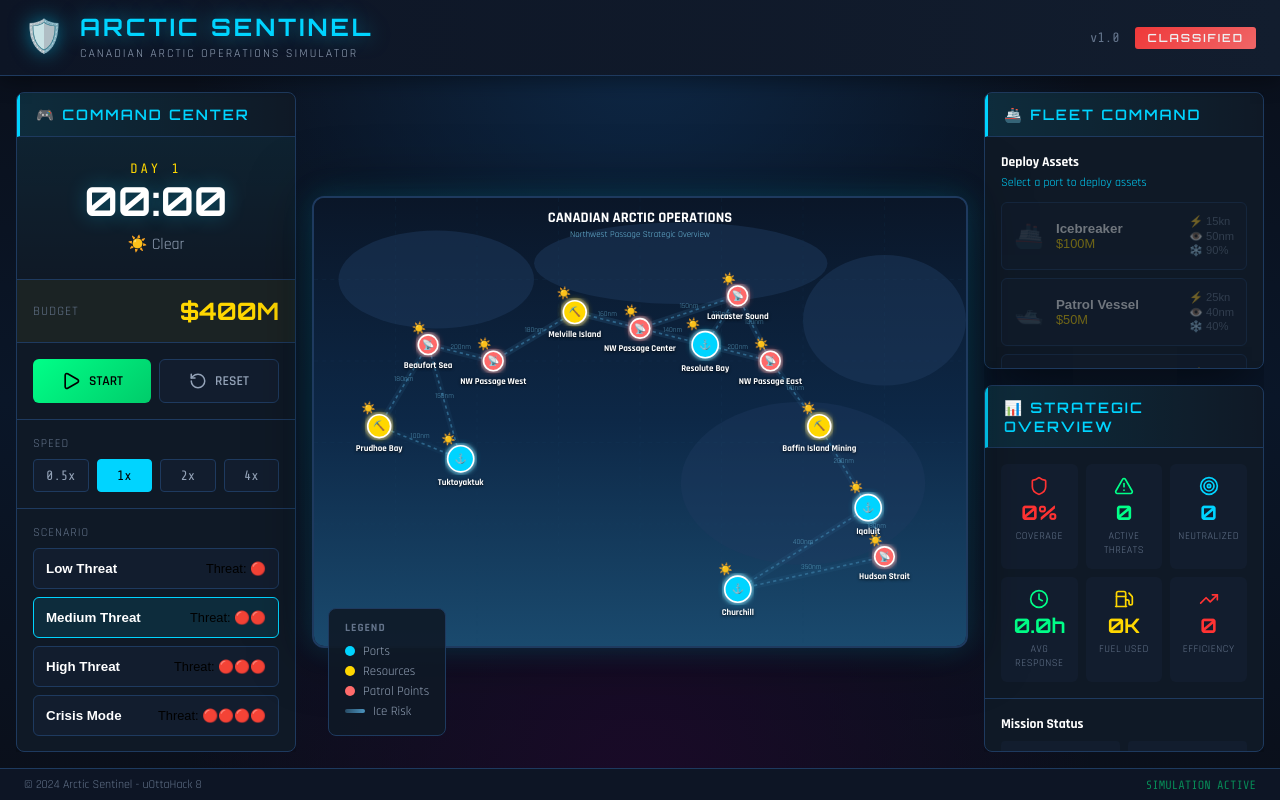
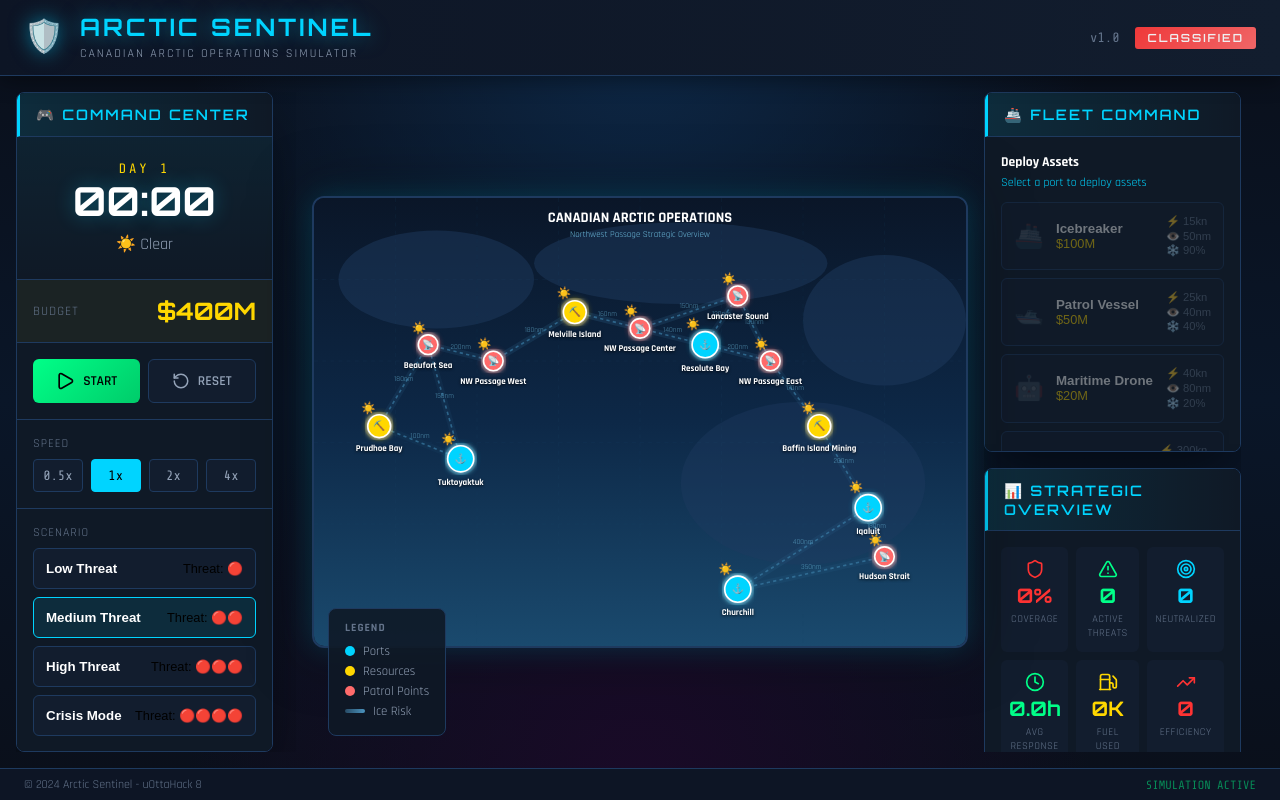
Before and after one commit to BradleyNgu/uOttaHack-8, a React (Vite) app: page / in a window 1280 px wide. Built offline with nearby package versions, Linux system fonts and the light colour scheme.

Commit message:
fixing scrolling and button selection

```diff
--- a/src/App.css
+++ b/src/App.css
@@ -136,12 +136,15 @@ body {
 
 .left-panel,
 .right-panel {
-  width: 320px;
+  width: 340px;
   flex-shrink: 0;
   display: flex;
   flex-direction: column;
   gap: 1rem;
   overflow-y: auto;
+  overflow-x: hidden;
+  padding-right: 8px;
+  scrollbar-gutter: stable;
 }
 
 .right-panel-content {
@@ -149,6 +152,8 @@ body {
   flex-direction: column;
   gap: 1rem;
   overflow-y: auto;
+  overflow-x: hidden;
+  height: 100%;
 }
 
 .center-panel {
@@ -209,8 +214,10 @@ body {
   background: var(--bg-panel);
   border: 1px solid var(--border-color);
   border-radius: 8px;
-  overflow: hidden;
+  overflow-y: auto;
+  overflow-x: hidden;
   box-shadow: var(--shadow-lg);
+  max-height: calc(100vh - 140px);
 }
 
 .time-display {
@@ -570,8 +577,11 @@ body {
   background: var(--bg-panel);
   border: 1px solid var(--border-color);
   border-radius: 8px;
-  overflow: hidden;
+  overflow-y: auto;
+  overflow-x: hidden;
   box-shadow: var(--shadow-lg);
+  max-height: 45vh;
+  flex-shrink: 0;
 }
 
 .add-assets {
@@ -854,8 +864,11 @@ body {
   background: var(--bg-panel);
   border: 1px solid var(--border-color);
   border-radius: 8px;
-  overflow: hidden;
+  overflow-y: auto;
+  overflow-x: hidden;
   box-shadow: var(--shadow-lg);
+  flex: 1;
+  min-height: 300px;
 }
 
 .metrics-grid {
@@ -1120,21 +1133,29 @@ body {
    ============================================ */
 
 ::-webkit-scrollbar {
-  width: 6px;
-  height: 6px;
+  width: 10px;
+  height: 10px;
 }
 
 ::-webkit-scrollbar-track {
   background: var(--bg-secondary);
+  border-radius: 5px;
 }
 
 ::-webkit-scrollbar-thumb {
-  background: var(--border-color);
-  border-radius: 3px;
+  background: linear-gradient(180deg, #2a4a6e, #1e3a5f);
+  border-radius: 5px;
+  border: 2px solid var(--bg-secondary);
 }
 
 ::-webkit-scrollbar-thumb:hover {
-  background: var(--accent-cyan);
+  background: linear-gradient(180deg, var(--accent-cyan), #1e5a8f);
+}
+
+/* Firefox scrollbar */
+* {
+  scrollbar-width: auto;
+  scrollbar-color: #2a4a6e var(--bg-secondary);
 }
 
 /* ============================================
--- a/src/components/ArcticMap.jsx
+++ b/src/components/ArcticMap.jsx
@@ -16,7 +16,7 @@ const NODE_SIZES = {
 };
 
 export default function ArcticMap() {
-  const canvasRef = useRef(null);
+  const svgRef = useRef(null);
   const [hoveredNode, setHoveredNode] = useState(null);
   const [mousePos, setMousePos] = useState({ x: 0, y: 0 });
 
@@ -32,53 +32,51 @@ export default function ArcticMap() {
     isRunning,
   } = useGameStore();
 
-  const handleCanvasClick = (e) => {
-    const rect = e.target.getBoundingClientRect();
-    const x = e.clientX - rect.left;
-    const y = e.clientY - rect.top;
+  // Convert screen coordinates to SVG viewBox coordinates
+  const screenToSVG = (e) => {
+    const svg = svgRef.current;
+    if (!svg) return { x: 0, y: 0 };
 
-    // Check if clicked on a node
-    for (const [nodeId, node] of Object.entries(NODES)) {
-      const dist = Math.sqrt((x - node.x) ** 2 + (y - node.y) ** 2);
-      if (dist < NODE_SIZES[node.type] + 5) {
-        if (selectedAssetId) {
-          moveAsset(selectedAssetId, nodeId);
-        } else {
-          selectNode(nodeId);
-        }
-        return;
-      }
+    const rect = svg.getBoundingClientRect();
+    const scaleX = 800 / rect.width;  // viewBox width / actual width
+    const scaleY = 550 / rect.height; // viewBox height / actual height
+
+    const x = (e.clientX - rect.left) * scaleX;
+    const y = (e.clientY - rect.top) * scaleY;
+
+    return { x, y };
+  };
+
+  const handleNodeClick = (e, nodeId) => {
+    e.stopPropagation();
+    if (selectedAssetId) {
+      moveAsset(selectedAssetId, nodeId);
+    } else {
+      selectNode(nodeId);
     }
+  };
 
-    // Check if clicked on an asset
-    for (const asset of assets) {
-      const node = NODES[asset.position];
-      if (!node) continue;
+  const handleAssetClick = (e, assetId) => {
+    e.stopPropagation();
+    selectAsset(assetId);
+  };
 
-      const assetX = node.x + 20;
-      const assetY = node.y;
-      const dist = Math.sqrt((x - assetX) ** 2 + (y - assetY) ** 2);
-
-      if (dist < 15) {
-        selectAsset(asset.id);
-        return;
-      }
+  const handleBackgroundClick = (e) => {
+    // Only deselect if clicking on background, not on nodes/assets
+    if (e.target.tagName === 'rect' || e.target.tagName === 'svg') {
+      selectNode(null);
+      selectAsset(null);
     }
-
-    selectNode(null);
-    selectAsset(null);
   };
 
   const handleMouseMove = (e) => {
-    const rect = e.target.getBoundingClientRect();
-    const x = e.clientX - rect.left;
-    const y = e.clientY - rect.top;
-    setMousePos({ x, y });
+    const { x, y } = screenToSVG(e);
+    setMousePos({ x: e.clientX, y: e.clientY }); // Keep screen coords for tooltip
 
     // Check for hovered node
     for (const [nodeId, node] of Object.entries(NODES)) {
       const dist = Math.sqrt((x - node.x) ** 2 + (y - node.y) ** 2);
-      if (dist < NODE_SIZES[node.type] + 10) {
+      if (dist < NODE_SIZES[node.type] + 15) {
         setHoveredNode(nodeId);
         return;
       }
@@ -89,9 +87,10 @@ export default function ArcticMap() {
   return (
     <div className="arctic-map-container">
       <svg
+        ref={svgRef}
         className="arctic-map"
         viewBox="0 0 800 550"
-        onClick={handleCanvasClick}
+        onClick={handleBackgroundClick}
         onMouseMove={handleMouseMove}
       >
         {/* Background gradient */}
@@ -231,7 +230,20 @@ export default function ArcticMap() {
           const weatherIcon = WEATHER_CONDITIONS[weather[nodeId]]?.icon || '☀️';
 
           return (
-            <g key={nodeId} style={{ cursor: 'pointer' }}>
+            <g
+              key={nodeId}
+              style={{ cursor: 'pointer' }}
+              onClick={(e) => handleNodeClick(e, nodeId)}
+            >
+              {/* Larger invisible hitbox for easier clicking */}
+              <circle
+                cx={node.x}
+                cy={node.y}
+                r={size + 15}
+                fill="transparent"
+                style={{ cursor: 'pointer' }}
+              />
+
               {/* Selection ring */}
               {isSelected && (
                 <circle
@@ -240,8 +252,9 @@ export default function ArcticMap() {
                   r={size + 8}
                   fill="none"
                   stroke="#00ff88"
-                  strokeWidth="2"
+                  strokeWidth="3"
                   className="pulse-ring"
+                  pointerEvents="none"
                 />
               )}
 
@@ -253,8 +266,9 @@ export default function ArcticMap() {
                   r={size + 6}
                   fill="none"
                   stroke={color}
-                  strokeWidth="1"
-                  opacity="0.5"
+                  strokeWidth="2"
+                  opacity="0.7"
+                  pointerEvents="none"
                 />
               )}
 
@@ -266,6 +280,7 @@ export default function ArcticMap() {
                 fill={color}
                 opacity="0.2"
                 filter="url(#glow)"
+                pointerEvents="none"
               />
 
               {/* Node circle */}
@@ -277,6 +292,7 @@ export default function ArcticMap() {
                 stroke="#ffffff"
                 strokeWidth="2"
                 filter="url(#glow)"
+                pointerEvents="none"
               />
 
               {/* Node icon based on type */}
@@ -286,6 +302,7 @@ export default function ArcticMap() {
                 textAnchor="middle"
                 fontSize="12"
                 fill="#000"
+                pointerEvents="none"
               >
                 {node.type === 'port' ? '⚓' : node.type === 'resource' ? '⛏️' : '📡'}
               </text>
@@ -299,6 +316,7 @@ export default function ArcticMap() {
                 fontSize="11"
                 fontWeight="bold"
                 className="node-label"
+                pointerEvents="none"
               >
                 {node.name}
               </text>
@@ -308,6 +326,7 @@ export default function ArcticMap() {
                 x={node.x - size - 8}
                 y={node.y - size - 4}
                 fontSize="14"
+                pointerEvents="none"
               >
                 {weatherIcon}
               </text>
@@ -367,17 +386,31 @@ export default function ArcticMap() {
           const fuelPercent = (asset.currentFuel / asset.maxFuel) * 100;
 
           return (
-            <g key={asset.id} style={{ cursor: 'pointer' }}>
+            <g
+              key={asset.id}
+              style={{ cursor: 'pointer' }}
+              onClick={(e) => handleAssetClick(e, asset.id)}
+            >
+              {/* Larger invisible hitbox for easier clicking */}
+              <circle
+                cx={assetX}
+                cy={assetY}
+                r="25"
+                fill="transparent"
+                style={{ cursor: 'pointer' }}
+              />
+
               {/* Selection indicator */}
               {isSelected && (
                 <circle
                   cx={assetX}
                   cy={assetY}
-                  r="20"
+                  r="22"
                   fill="none"
                   stroke="#00ff88"
-                  strokeWidth="2"
+                  strokeWidth="3"
                   className="pulse-ring"
+                  pointerEvents="none"
                 />
               )}
 
@@ -389,6 +422,7 @@ export default function ArcticMap() {
                 fill="#1a1a2e"
                 stroke={isSelected ? '#00ff88' : '#4a9eff'}
                 strokeWidth="2"
+                pointerEvents="none"
               />
 
               {/* Asset icon */}
@@ -397,6 +431,7 @@ export default function ArcticMap() {
                 y={assetY + 5}
                 textAnchor="middle"
                 fontSize="16"
+                pointerEvents="none"
               >
                 {asset.icon}
               </text>
@@ -409,6 +444,7 @@ export default function ArcticMap() {
                 height="4"
                 fill="#333"
                 rx="2"
+                pointerEvents="none"
               />
               <rect
                 x={assetX - 12}
@@ -417,6 +453,7 @@ export default function ArcticMap() {
                 height="4"
                 fill={fuelPercent > 30 ? '#00ff88' : fuelPercent > 15 ? '#ffaa00' : '#ff3333'}
                 rx="2"
+                pointerEvents="none"
               />
 
               {/* Status indicator */}
@@ -428,6 +465,7 @@ export default function ArcticMap() {
                   fontSize="9"
                   fill="#aaa"
                   className="status-text"
+                  pointerEvents="none"
                 >
                   {asset.status.toUpperCase()}
                 </text>
```
